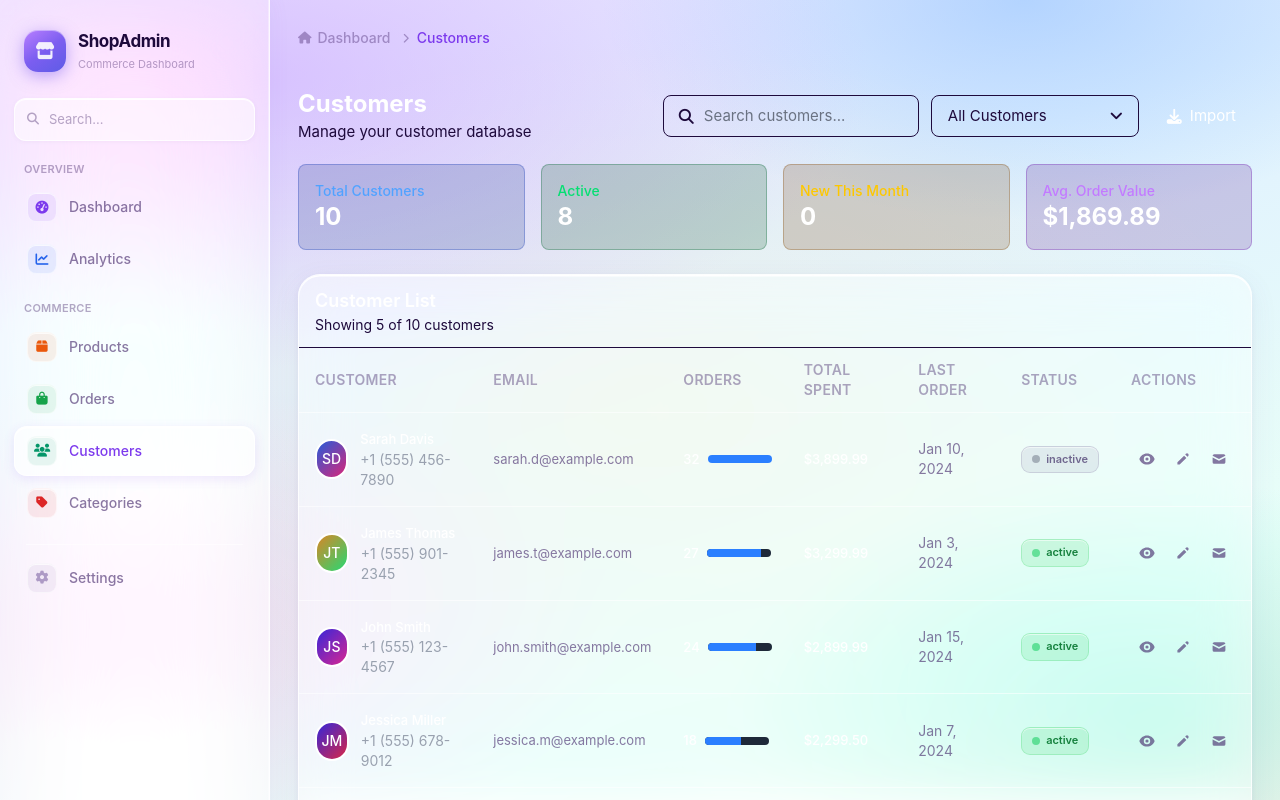
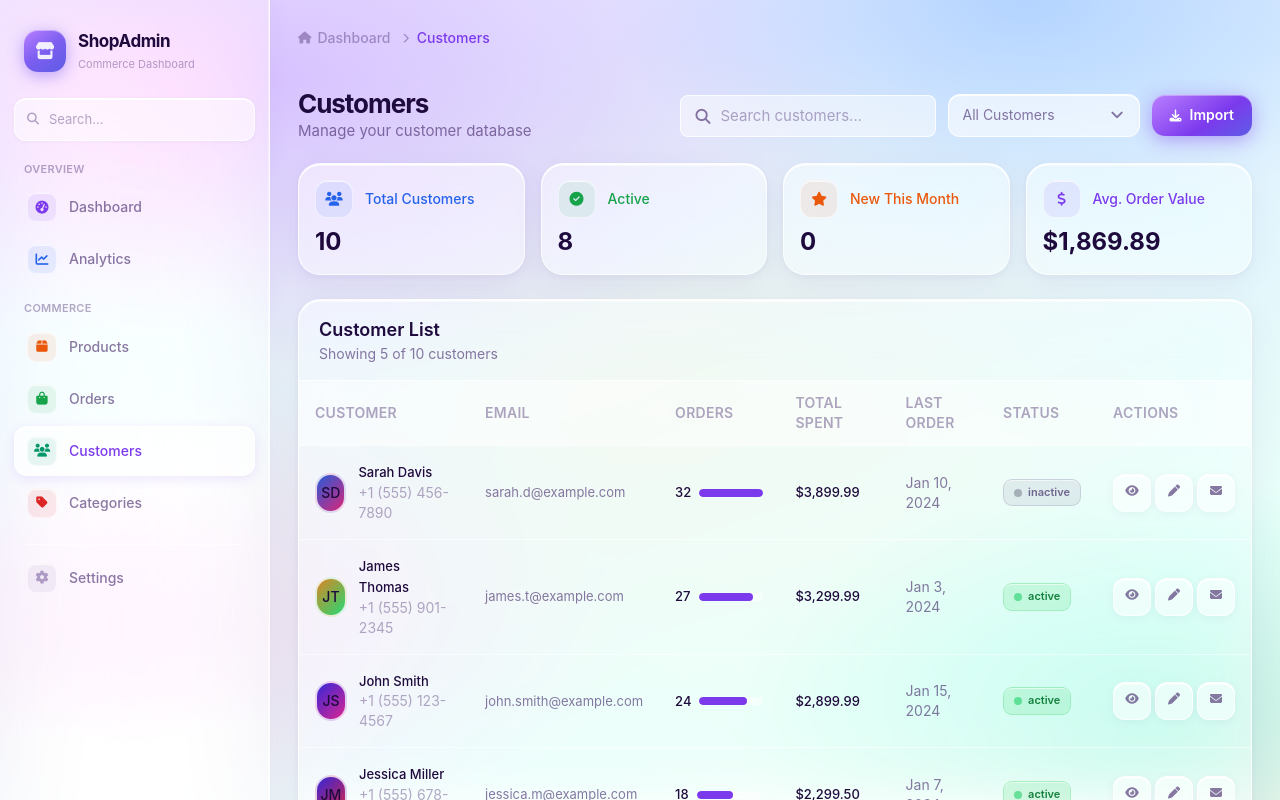
Before and after one commit to AliBadr1812/project-o, a Vue app in the folder web/: page /customers in a window 1280 px wide. Shown: the top 800 px of the page. Built offline with nearby package versions, Linux system fonts and the light colour scheme.

Commit message:
feat: apply glass design to Customer views

```diff
--- a/web/src/views/customers/CustomerList.vue
+++ b/web/src/views/customers/CustomerList.vue
@@ -3,8 +3,8 @@
     <!-- Header -->
     <div class="flex items-center justify-between pb-5">
       <div>
-        <h1 class="text-2xl font-bold text-white">Customers</h1>
-        <p class="text-[var(--color-icon)]">Manage your customer database</p>
+        <h1 class="page-title">Customers</h1>
+        <p class="text-[var(--text-secondary)]">Manage your customer database</p>
       </div>
 
       <div class="flex items-center gap-3">
@@ -14,31 +14,28 @@
             type="search"
             v-model="searchQuery"
             placeholder="Search customers..."
-            class="border border-[var(--color-border)] rounded-lg pl-10 pr-4 py-2 w-64 bg-[var(--color-card)] text-[var(--color-icon)] focus:outline-none focus:ring-2 focus:ring-blue-500 focus:border-blue-500 placeholder:text-gray-500"
+            class="border border-[var(--glass-border)] rounded-lg pl-10 pr-4 py-2 w-64 bg-[var(--glass-bg)] text-[var(--text-secondary)] focus:outline-none focus:ring-2 focus:ring-accent focus:border-accent placeholder:text-[var(--text-muted)]"
           >
-          <i class="fas fa-search fa-1x absolute left-4 top-3.5 text-[var(--color-icon)]"></i>
+          <i class="fas fa-search fa-1x absolute left-4 top-3.5 text-[var(--text-secondary)]"></i>
         </div>
 
         <!-- Filter -->
         <div class="relative">
           <select
             v-model="customerType"
-            class="appearance-none text-[var(--color-icon)] border border-[var(--color-border)] rounded-lg px-4 py-2 pr-10 focus:outline-none focus:ring-2 focus:ring-blue-500 focus:border-blue-500 cursor-pointer bg-[var(--color-card)]"
+            class="glass-select"
           >
             <option value="">All Customers</option>
             <option value="new">New Customers</option>
             <option value="returning">Returning Customers</option>
             <option value="vip">VIP Customers</option>
           </select>
-          <i class="fas fa-angle-down absolute right-4 top-3.5 text-[var(--color-icon)]"></i>
+          <i class="fas fa-angle-down absolute right-4 top-3.5 text-[var(--text-secondary)]"></i>
         </div>
 
         <!-- Import Button -->
-        <button
-          @click="showImportModal = true"
-          class="flex items-center gap-2 rounded-lg px-4 py-2 text-white bg-[var(--primary-color)] hover:bg-blue-700 transition-colors duration-150"
-        >
-          <i class="fas fa-download fa-1x"></i>
+        <button @click="showImportModal = true" class="btn-accent">
+          <i class="fas fa-download text-xs"></i>
           <span>Import</span>
         </button>
       </div>
@@ -46,35 +43,47 @@
 
     <!-- Stats -->
     <div class="grid grid-cols-4 gap-4 pb-6">
-      <div class="bg-blue-900/20 p-4 rounded-lg border border-blue-800/30 hover:bg-blue-900/30 transition-colors duration-200">
-        <p class="text-sm text-blue-400 font-medium">Total Customers</p>
-        <p class="text-2xl font-bold text-white">{{ stats.total }}</p>
+      <div class="glass-card p-4">
+        <div class="flex items-center gap-3 mb-2">
+          <div class="stat-icon ni-b"><i class="fas fa-users text-sm"></i></div>
+          <p class="text-sm font-medium" style="color:var(--ni-blue)">Total Customers</p>
+        </div>
+        <p class="text-2xl font-bold" style="color:var(--text-primary)">{{ stats.total }}</p>
       </div>
-      <div class="bg-green-900/20 p-4 rounded-lg border border-green-800/30 hover:bg-green-900/30 transition-colors duration-200">
-        <p class="text-sm text-green-400 font-medium">Active</p>
-        <p class="text-2xl font-bold text-white">{{ stats.active }}</p>
+      <div class="glass-card p-4">
+        <div class="flex items-center gap-3 mb-2">
+          <div class="stat-icon ni-g"><i class="fas fa-circle-check text-sm"></i></div>
+          <p class="text-sm font-medium" style="color:var(--ni-green)">Active</p>
+        </div>
+        <p class="text-2xl font-bold" style="color:var(--text-primary)">{{ stats.active }}</p>
       </div>
-      <div class="bg-yellow-900/20 p-4 rounded-lg border border-yellow-800/30 hover:bg-yellow-900/30 transition-colors duration-200">
-        <p class="text-sm text-yellow-400 font-medium">New This Month</p>
-        <p class="text-2xl font-bold text-white">{{ stats.newThisMonth }}</p>
+      <div class="glass-card p-4">
+        <div class="flex items-center gap-3 mb-2">
+          <div class="stat-icon ni-o"><i class="fas fa-star text-sm"></i></div>
+          <p class="text-sm font-medium" style="color:var(--ni-orange)">New This Month</p>
+        </div>
+        <p class="text-2xl font-bold" style="color:var(--text-primary)">{{ stats.newThisMonth }}</p>
       </div>
-      <div class="bg-purple-900/20 p-4 rounded-lg border border-purple-800/30 hover:bg-purple-900/30 transition-colors duration-200">
-        <p class="text-sm text-purple-400 font-medium">Avg. Order Value</p>
-        <p class="text-2xl font-bold text-white">{{ formatCurrency(stats.avgOrderValue) }}</p>
+      <div class="glass-card p-4">
+        <div class="flex items-center gap-3 mb-2">
+          <div class="stat-icon ni-p"><i class="fas fa-dollar-sign text-sm"></i></div>
+          <p class="text-sm font-medium" style="color:var(--ni-purple)">Avg. Order Value</p>
+        </div>
+        <p class="text-2xl font-bold" style="color:var(--text-primary)">{{ formatCurrency(stats.avgOrderValue) }}</p>
       </div>
     </div>
 
     <!-- Customers Table -->
     <Card class="overflow-hidden">
-      <div class="border-b border-[var(--color-border)] px-4 py-3 bg-[var(--color-card)]">
-        <h2 class="text-lg font-semibold text-white">Customer List</h2>
-        <p class="text-sm text-[var(--color-icon)]">Showing {{ paginatedCustomers.length }} of {{ filteredCustomers.length }} customers</p>
+      <div class="px-5 py-4" style="border-bottom: 1px solid var(--glass-border);">
+        <h2 class="text-lg font-semibold text-[var(--text-primary)]">Customer List</h2>
+        <p class="text-sm text-[var(--text-secondary)]">Showing {{ paginatedCustomers.length }} of {{ filteredCustomers.length }} customers</p>
       </div>
 
       <div class="overflow-x-auto">
         <Table>
           <template #header>
-            <tr class="bg-[var(--color-card)] text-[var(--color-icon)]">
+            <tr class="bg-[var(--glass-bg)] text-[var(--text-secondary)]">
               <th class="py-3 px-4 text-left font-semibold text-sm">Customer</th>
               <th class="py-3 px-4 text-left font-semibold text-sm">Email</th>
               <th class="py-3 px-4 text-left font-semibold text-sm">Orders</th>
@@ -89,12 +98,12 @@
             <tr
               v-for="customer in paginatedCustomers"
               :key="customer.id"
-              class="hover:bg-[var(--color-hover)] transition-colors duration-150 border-b border-[var(--color-border)] last:border-b-0"
+              class="hover:bg-[rgba(255,255,255,0.35)] transition-colors duration-150 border-b border-[var(--glass-border)] last:border-b-0"
             >
               <td class="py-4 px-4">
                 <div class="flex items-center gap-3">
                   <div
-                    class="w-10 h-10 rounded-full flex items-center justify-center text-white font-medium text-sm border-2 border-[var(--color-border)]"
+                    class="w-10 h-10 rounded-full flex items-center justify-center text-[var(--text-primary)] font-medium text-sm border-2 border-[var(--glass-border)]"
                     :style="{
                       background: `linear-gradient(135deg, ${stringToColor(customer.name)}, ${stringToColor(customer.name + '2')})`
                     }"
@@ -102,30 +111,31 @@
                     {{ getInitials(customer.name) }}
                   </div>
                   <div>
-                    <p class="font-medium text-white">{{ customer.name }}</p>
-                    <p class="text-sm text-gray-400">{{ customer.phone }}</p>
+                    <p class="font-medium text-[var(--text-primary)]">{{ customer.name }}</p>
+                    <p class="text-sm text-[var(--text-muted)]">{{ customer.phone }}</p>
                   </div>
                 </div>
               </td>
               <td class="py-4 px-4">
-                <p class="text-[var(--color-icon)]">{{ customer.email }}</p>
+                <p class="text-[var(--text-secondary)]">{{ customer.email }}</p>
               </td>
               <td class="py-4 px-4">
                 <div class="flex items-center">
-                  <span class="font-medium text-white mr-2">{{ customer.orderCount }}</span>
-                  <div class="w-16 h-2 bg-gray-800 rounded-full overflow-hidden">
+                  <span class="font-medium text-[var(--text-primary)] mr-2">{{ customer.orderCount }}</span>
+                  <div class="w-16 h-2 bg-[var(--glass-bg)] rounded-full overflow-hidden">
                     <div
-                      class="h-full bg-blue-500 transition-all duration-500"
+                      class="h-full transition-all duration-500 rounded-full"
+                      style="background: var(--accent);"
                       :style="{ width: Math.min((customer.orderCount / maxOrders) * 100, 100) + '%' }"
                     ></div>
                   </div>
                 </div>
               </td>
-              <td class="py-4 px-4 font-medium text-white">
+              <td class="py-4 px-4 font-medium text-[var(--text-primary)]">
                 {{ formatCurrency(customer.totalSpent) }}
               </td>
               <td class="py-4 px-4">
-                <p class="text-sm text-[var(--color-icon)]">{{ formatDate(customer.lastOrderDate) }}</p>
+                <p class="text-sm text-[var(--text-secondary)]">{{ formatDate(customer.lastOrderDate) }}</p>
               </td>
               <td class="py-4 px-4">
                 <Badge :variant="customer.status === 'active' ? 'success' : 'secondary'">
@@ -146,32 +156,24 @@
                 <div class="flex items-center gap-1">
                   <button
                     @click="viewCustomer(customer.id)"
-                    class="p-2 text-[var(--color-icon)] hover:text-blue-500 hover:bg-blue-500/10 rounded-lg transition-all duration-150"
+                    class="btn-glass-icon"
                     title="View customer"
                   >
-                    <svg class="w-4 h-4" fill="currentColor" viewBox="0 0 20 20">
-                      <path d="M10 12a2 2 0 100-4 2 2 0 000 4z"/>
-                      <path fill-rule="evenodd" d="M.458 10C1.732 5.943 5.522 3 10 3s8.268 2.943 9.542 7c-1.274 4.057-5.064 7-9.542 7S1.732 14.057.458 10zM14 10a4 4 0 11-8 0 4 4 0 018 0z" clip-rule="evenodd"/>
-                    </svg>
+                    <i class="fas fa-eye w-4 h-4 text-xs"></i>
                   </button>
                   <button
                     @click="editCustomer(customer.id)"
-                    class="p-2 text-[var(--color-icon)] hover:text-green-500 hover:bg-green-500/10 rounded-lg transition-all duration-150"
+                    class="btn-glass-icon"
                     title="Edit customer"
                   >
-                    <svg class="w-4 h-4" fill="currentColor" viewBox="0 0 20 20">
-                      <path d="M13.586 3.586a2 2 0 112.828 2.828l-.793.793-2.828-2.828.793-.793zM11.379 5.793L3 14.172V17h2.828l8.38-8.379-2.83-2.828z"/>
-                    </svg>
+                    <i class="fas fa-pen w-4 h-4 text-xs"></i>
                   </button>
                   <button
                     @click="sendEmailToCustomer(customer.email)"
-                    class="p-2 text-[var(--color-icon)] hover:text-yellow-500 hover:bg-yellow-500/10 rounded-lg transition-all duration-150"
+                    class="btn-glass-icon"
                     title="Send email"
                   >
-                    <svg class="w-4 h-4" fill="currentColor" viewBox="0 0 20 20">
-                      <path d="M2.003 5.884L10 9.882l7.997-3.998A2 2 0 0016 4H4a2 2 0 00-1.997 1.884z"/>
-                      <path d="M18 8.118l-8 4-8-4V14a2 2 0 002 2h12a2 2 0 002-2V8.118z"/>
-                    </svg>
+                    <i class="fas fa-envelope w-4 h-4 text-xs"></i>
                   </button>
                 </div>
               </td>
@@ -441,72 +443,11 @@ watch([searchQuery, customerType], () => {
 </script>
 
 <style scoped>
-/* Custom scrollbar */
 .overflow-x-auto {
   scrollbar-width: thin;
-  scrollbar-color: var(--color-border) transparent;
+  scrollbar-color: var(--glass-border) transparent;
 }
-
-.overflow-x-auto::-webkit-scrollbar {
-  height: 6px;
-}
-
-.overflow-x-auto::-webkit-scrollbar-track {
-  background: transparent;
-}
-
-.overflow-x-auto::-webkit-scrollbar-thumb {
-  background-color: var(--color-border);
-  border-radius: 3px;
-}
-
-/* Customer avatar hover effect */
-.w-10.h-10 {
-  transition: transform 0.2s ease, box-shadow 0.2s ease;
-}
-
-.w-10.h-10:hover {
-  transform: scale(1.05);
-  box-shadow: 0 4px 12px rgba(0, 0, 0, 0.3);
-}
-
-/* Table row hover effect */
-tr {
-  transition: all 0.15s ease-out;
-}
-
-/* Status indicator animation */
-.animate-pulse {
-  animation: pulse 2s cubic-bezier(0.4, 0, 0.6, 1) infinite;
-}
-
-@keyframes pulse {
-  0%, 100% {
-    opacity: 1;
-  }
-  50% {
-    opacity: 0.5;
-  }
-}
-
-/* Progress bar animation */
-.bg-blue-500 {
-  transition: width 0.5s ease-in-out;
-}
-
-/* Clickable elements */
-button:focus {
-  outline: 2px solid var(--primary-color);
-  outline-offset: 2px;
-}
-
-/* Stats cards hover effect */
-.bg-blue-900\/20, .bg-green-900\/20, .bg-yellow-900\/20, .bg-purple-900\/20 {
-  transition: all 0.2s ease;
-}
-
-.bg-blue-900\/20:hover, .bg-green-900\/20:hover, .bg-yellow-900\/20:hover, .bg-purple-900\/20:hover {
-  transform: translateY(-2px);
-  box-shadow: 0 4px 12px rgba(0, 0, 0, 0.2);
-}
+.overflow-x-auto::-webkit-scrollbar { height: 6px; }
+.overflow-x-auto::-webkit-scrollbar-track { background: transparent; }
+.overflow-x-auto::-webkit-scrollbar-thumb { background-color: var(--glass-border); border-radius: 3px; }
 </style>
```
Also changed, not shown: web/src/views/customers/CustomerDetail.vue (+57 -70 lines).
